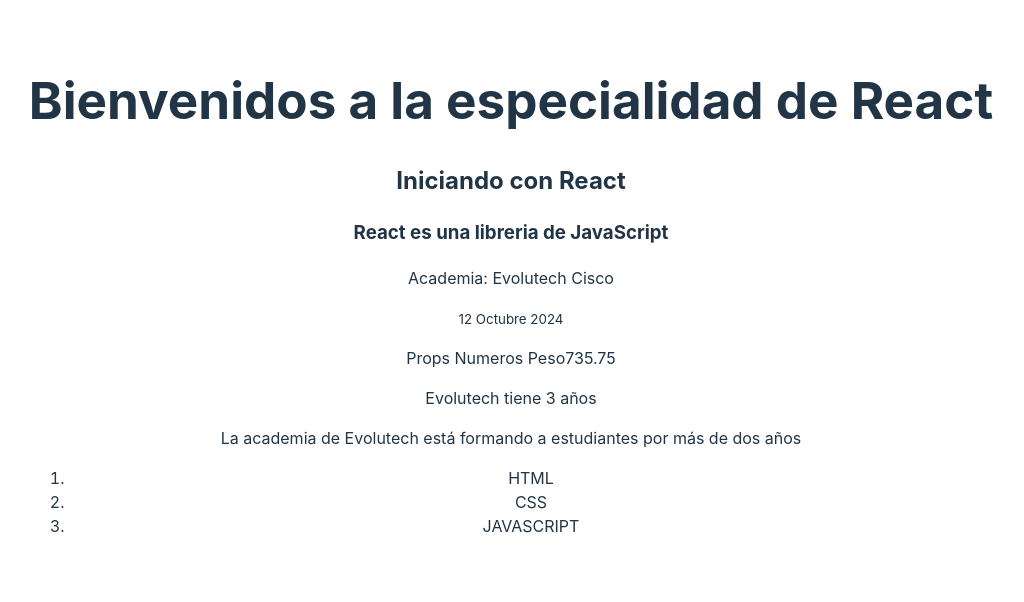
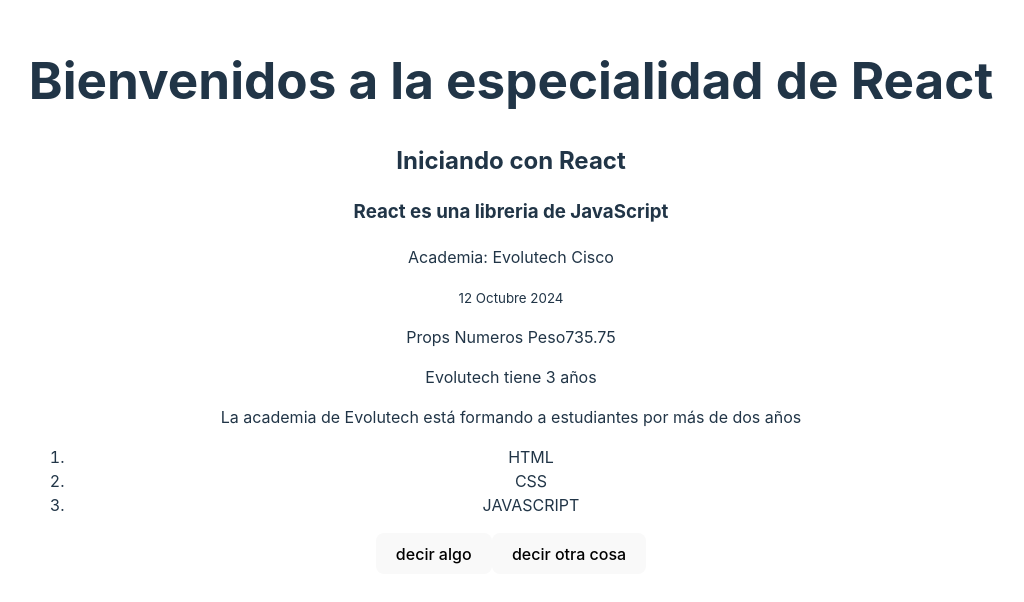
Before and after one commit to mpramos/REACT-VIDEO-PLAYER, a React (Vite) app in the folder react-project/: page / in a window 1280 px wide. Shown: the part 104-706 px from the top of the page, without its empty margins (129-1153 px from the left). Built offline with nearby package versions, Linux system fonts and the light colour scheme.

Commit message:
props : funcion

```diff
--- a/react-project/src/App.jsx
+++ b/react-project/src/App.jsx
@@ -14,6 +14,9 @@
       <small>{showDate(props.data.fecha)}</small>
   </header>
   )
+}
+let Button =(props)=>{
+ return(<button onClick={props.onClick}>{props.text}</button>)
 }
 
 let Skills=(props)=> {
@@ -78,22 +81,19 @@
   let status=añosAcademia>2 //true
   let skills=['HTML','CSS','JAVASCRIPT']
 
+  function decirAlgo() {
+    alert('Hola soy el gato ninja 🐱‍👤')
+  }
 
   return (
   <>
-    <Header
-      data={data}
-    // bienvenida={bienvenida}
-    // titulo={titulo}
-    // subtitulo={subtitulo}
-    // nombre={nombre}
-    // partner={partner}
-    // fecha={fecha}
-    />
+    <Header data={data} />
     <Peso peso={masa*gravedad}/>
     <AñosAcademia años={añosAcademia}/>
     <Status status={status}/>
     <Skills skills={skills}/>
+    <Button text={'decir algo'} onClick={decirAlgo}/>
+    <Button text={'decir otra cosa'} onClick={()=>alert('Hola somos dos gato ninjas 🐱‍👤🐱‍👤')}/>
   </>
   )
 }
```
Also changed, not shown: 1 other file (tests, documents, lock files or other folders).
